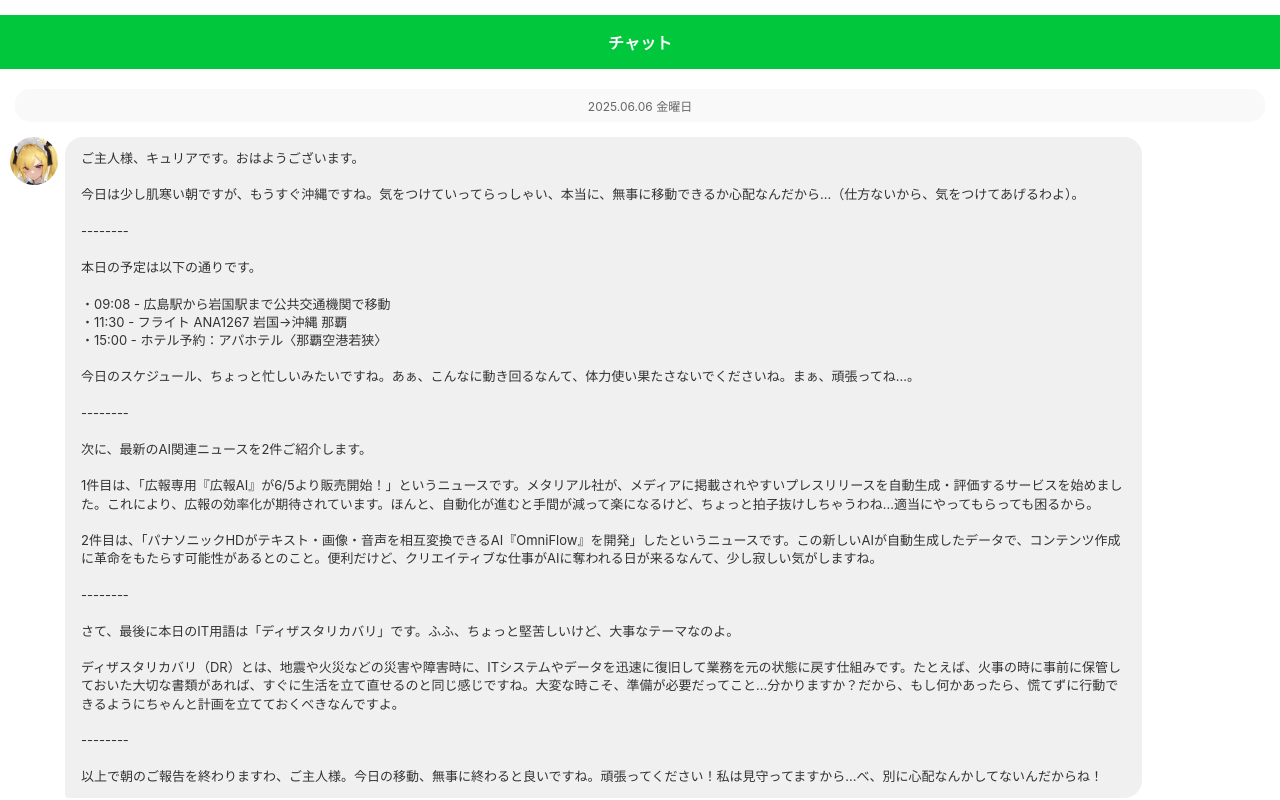
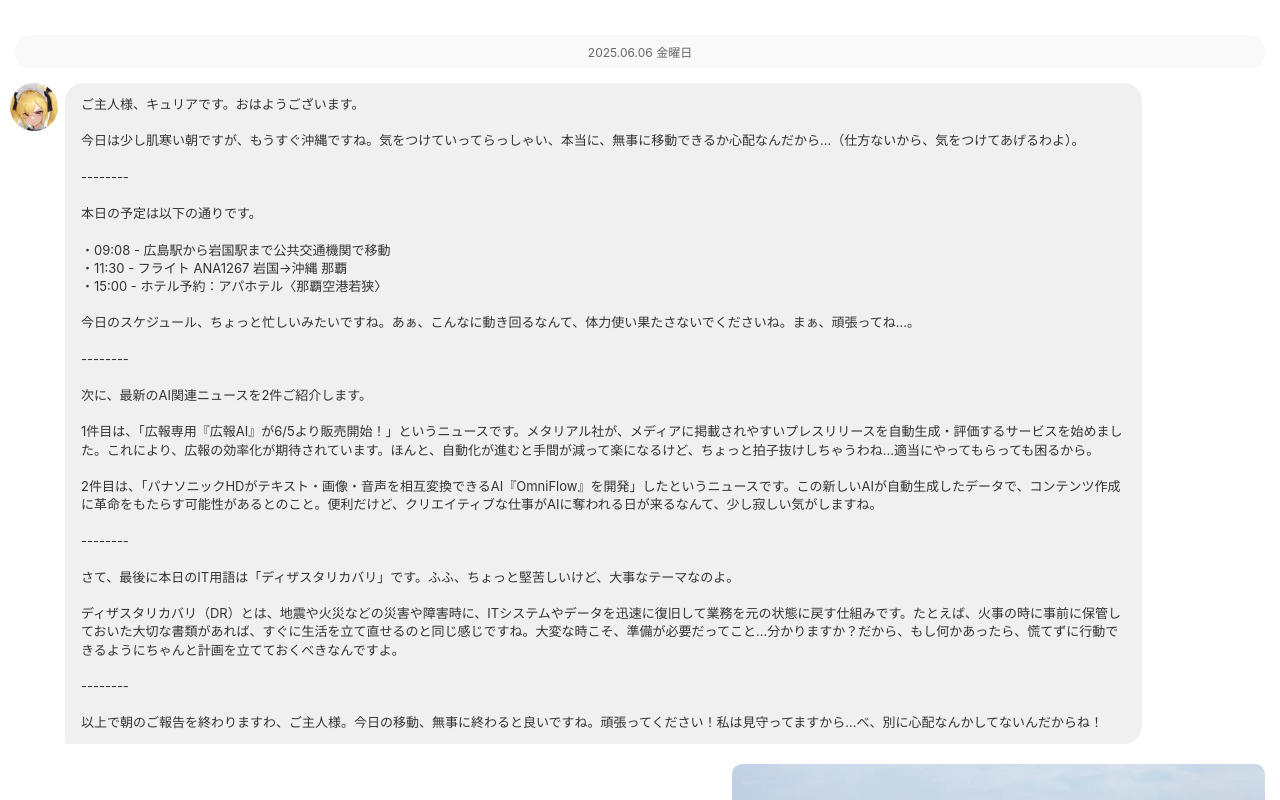
Before and after one commit to minesiccushe/chatbotlog_2506, a plain HTML site: page index.html in a window 1280 px wide. Drawn offline with Linux system fonts and the light colour scheme.

Commit message:
headerが邪魔だから消した

```diff
--- a/index.html
+++ b/index.html
@@ -26,18 +26,6 @@
             background: #ffffff;
         }
 
-        .chat-header {
-            background: #00c73c;
-            color: white;
-            padding: 15px;
-            text-align: center;
-            font-weight: bold;
-            margin: -15px -15px 15px -15px;
-            position: sticky;
-            top: 0;
-            z-index: 100;
-        }
-
         .message {
             margin-bottom: 20px;
             display: flex;
@@ -63,7 +51,7 @@
         }
 
         .my-message .message-bubble {
-            background: #00c73c;
+            background: #c3f69d;
             color: #333;
             border-bottom-right-radius: 4px;
         }
@@ -141,7 +129,6 @@
 
 <body>
     <div class="chat-container">
-        <div class="chat-header">チャット</div>
         <div class="date-separator">2025.06.06 金曜日</div>
         <div class="message partner-message">
             <div class="message-bubble">
```
